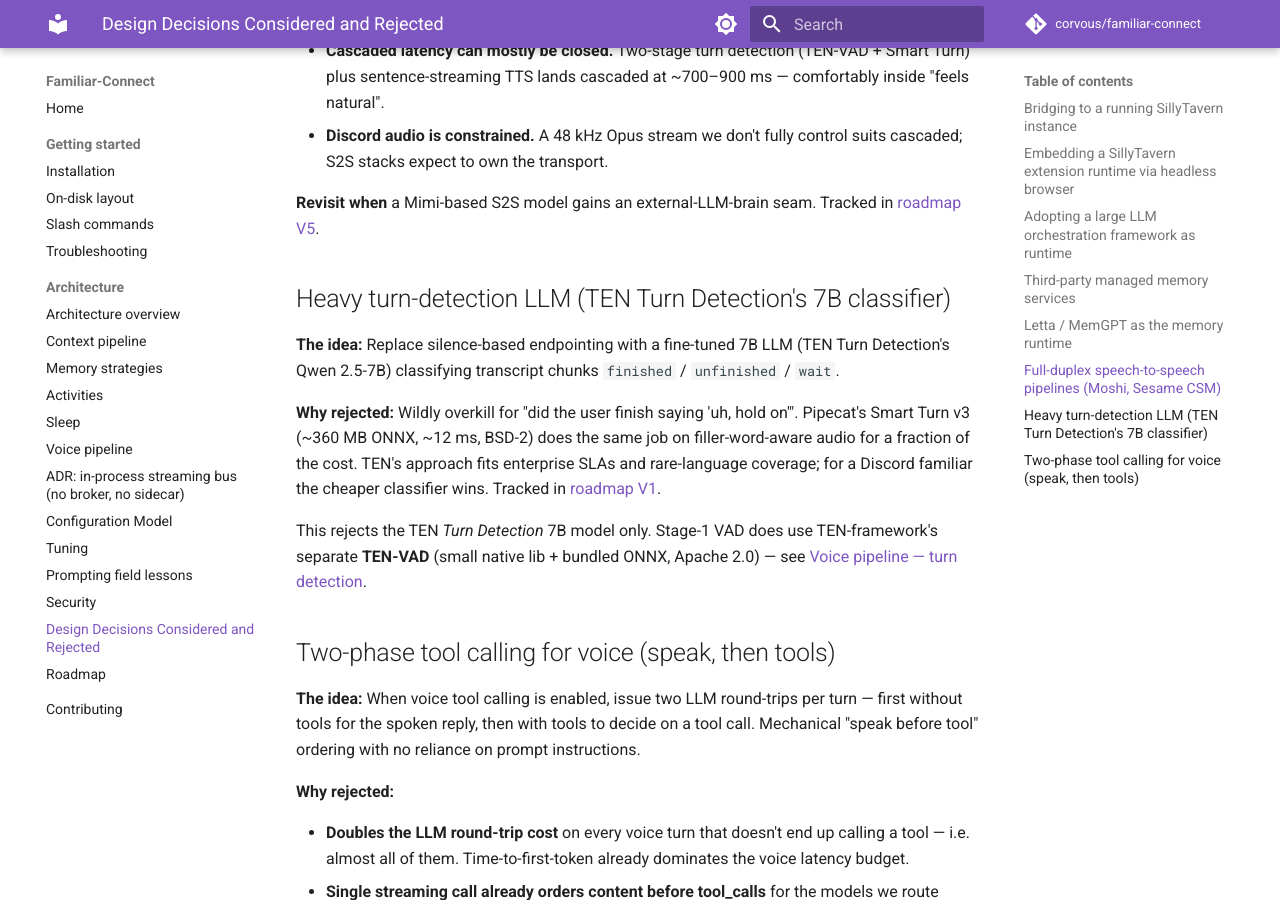
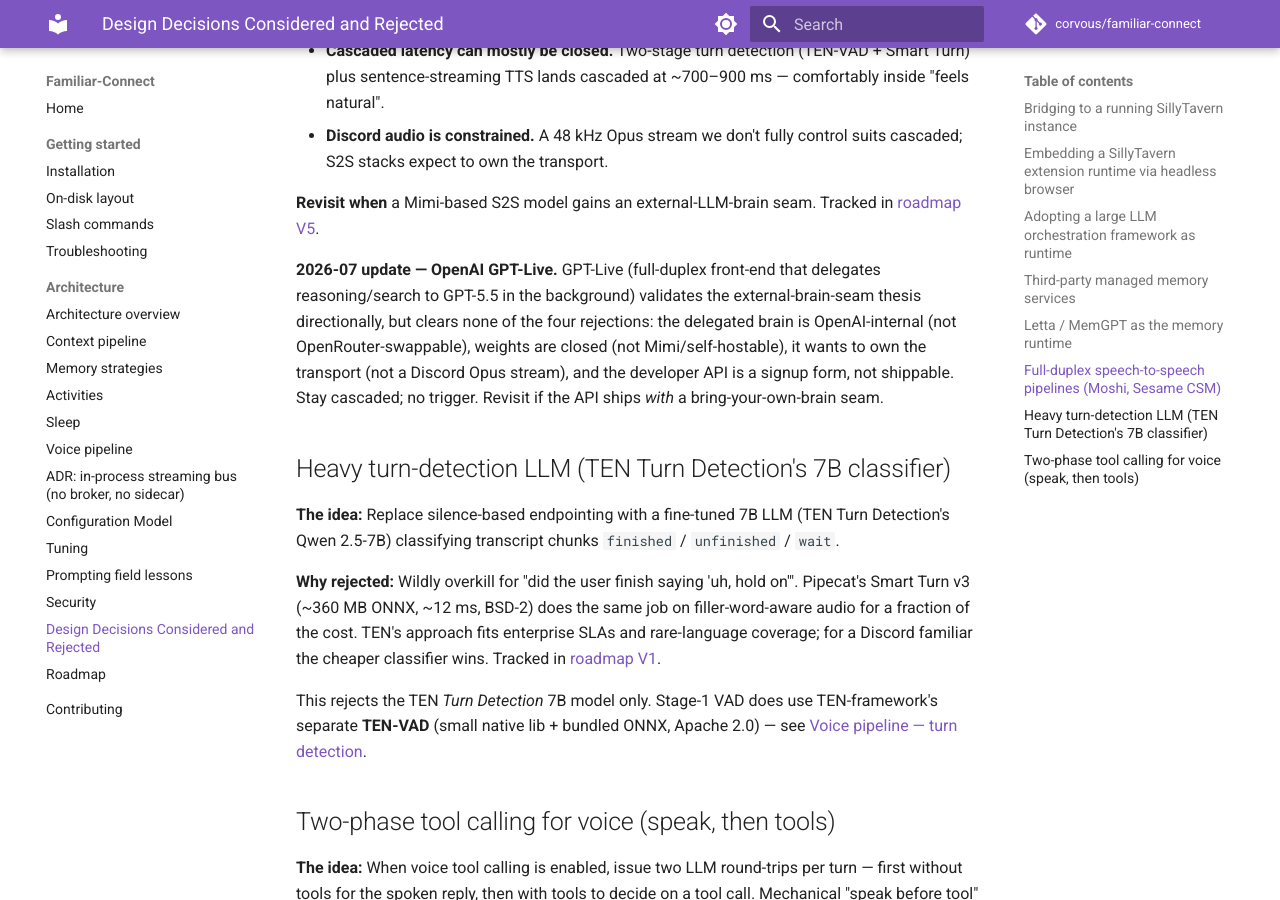
Before and after one commit to CorVous/Familiar-Connect, an MkDocs documentation site: the page built from docs/architecture/decisions.md, in a window 1280 px wide and 900 px high, scrolled down 3021 px. Built offline with MkDocs 1.6.1 and Material for MkDocs 9.7.7, drawn with Linux system fonts in a browser that asks for light colours; comment, search, counter and statistics services are not loaded.

Commit message:
docs: note OpenAI GPT-Live full-duplex vs cascaded strategy
GPT-Live (2026-07) validates the external-brain-seam thesis but clears
none of the four S2S rejections. Add a dated update to the full-duplex
decision record and a roadmap V5 pointer.

Co-Authored-By: Claude Opus 4.8 <noreply@anthropic.com>
Claude-Session: https://claude.ai/code/session_01BDdWhK6d8Z4YU7tK2Ym5Z6

```diff
--- a/docs/architecture/decisions.md
+++ b/docs/architecture/decisions.md
@@ -70,6 +70,15 @@ The *open-source library* underneath Zep — Graphiti — is a different proposi
 
 **Revisit when** a Mimi-based S2S model gains an external-LLM-brain seam. Tracked in [roadmap V5](roadmap.md#v5-full-duplex-s2s-as-a-research-branch).
 
+**2026-07 update — OpenAI GPT-Live.** GPT-Live (full-duplex front-end that
+delegates reasoning/search to GPT-5.5 in the background) validates the
+external-brain-seam thesis directionally, but clears none of the four
+rejections: the delegated brain is OpenAI-internal (not OpenRouter-swappable),
+weights are closed (not Mimi/self-hostable), it wants to own the transport
+(not a Discord Opus stream), and the developer API is a signup form, not
+shippable. Stay cascaded; no trigger. Revisit if the API ships *with* a
+bring-your-own-brain seam.
+
 ## Heavy turn-detection LLM (TEN Turn Detection's 7B classifier)
 
 **The idea:** Replace silence-based endpointing with a fine-tuned 7B LLM (TEN Turn Detection's Qwen 2.5-7B) classifying transcript chunks `finished` / `unfinished` / `wait`.
```
Also changed, not shown: docs/architecture/roadmap.md (+2 -0 lines).
